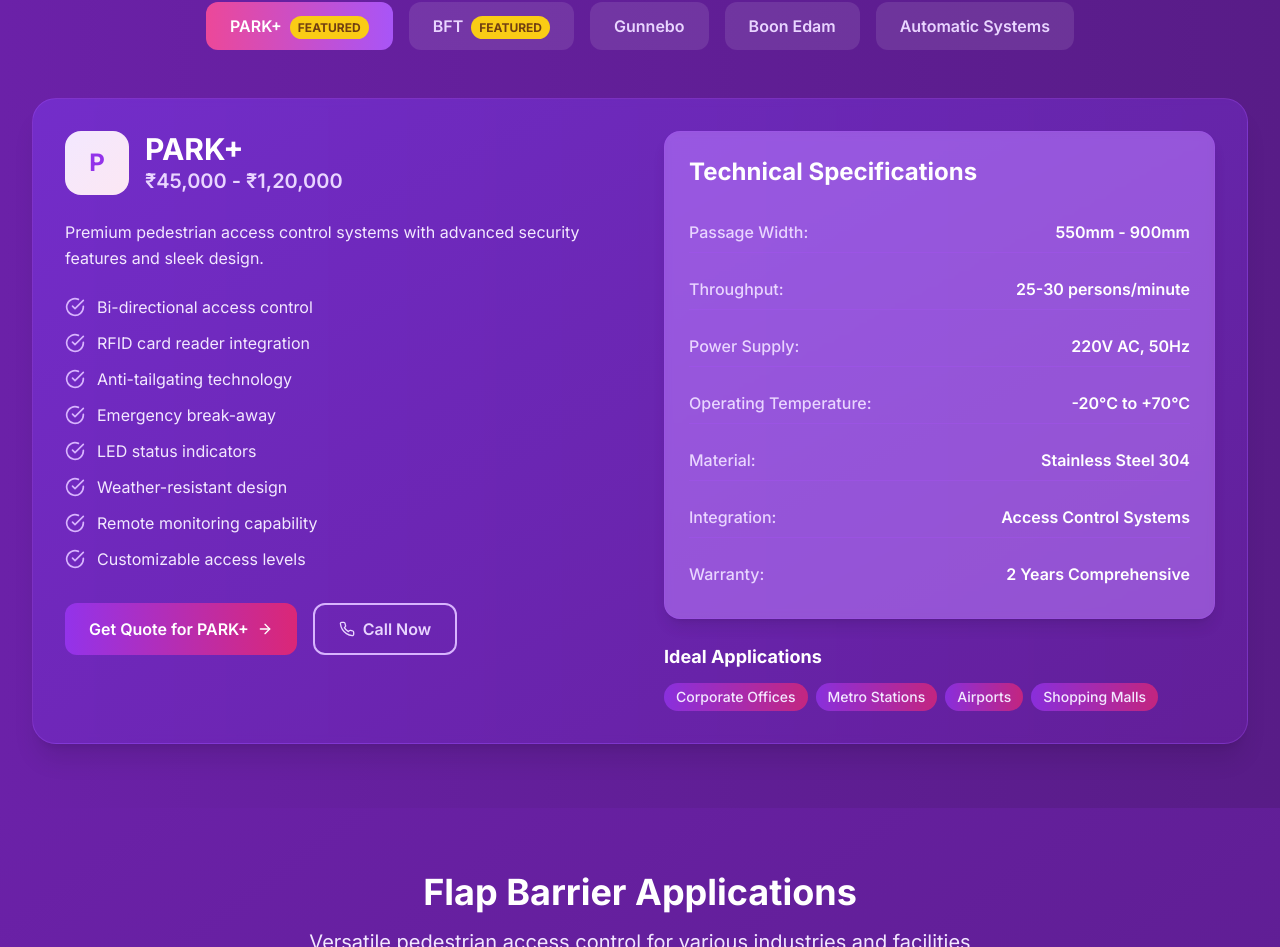
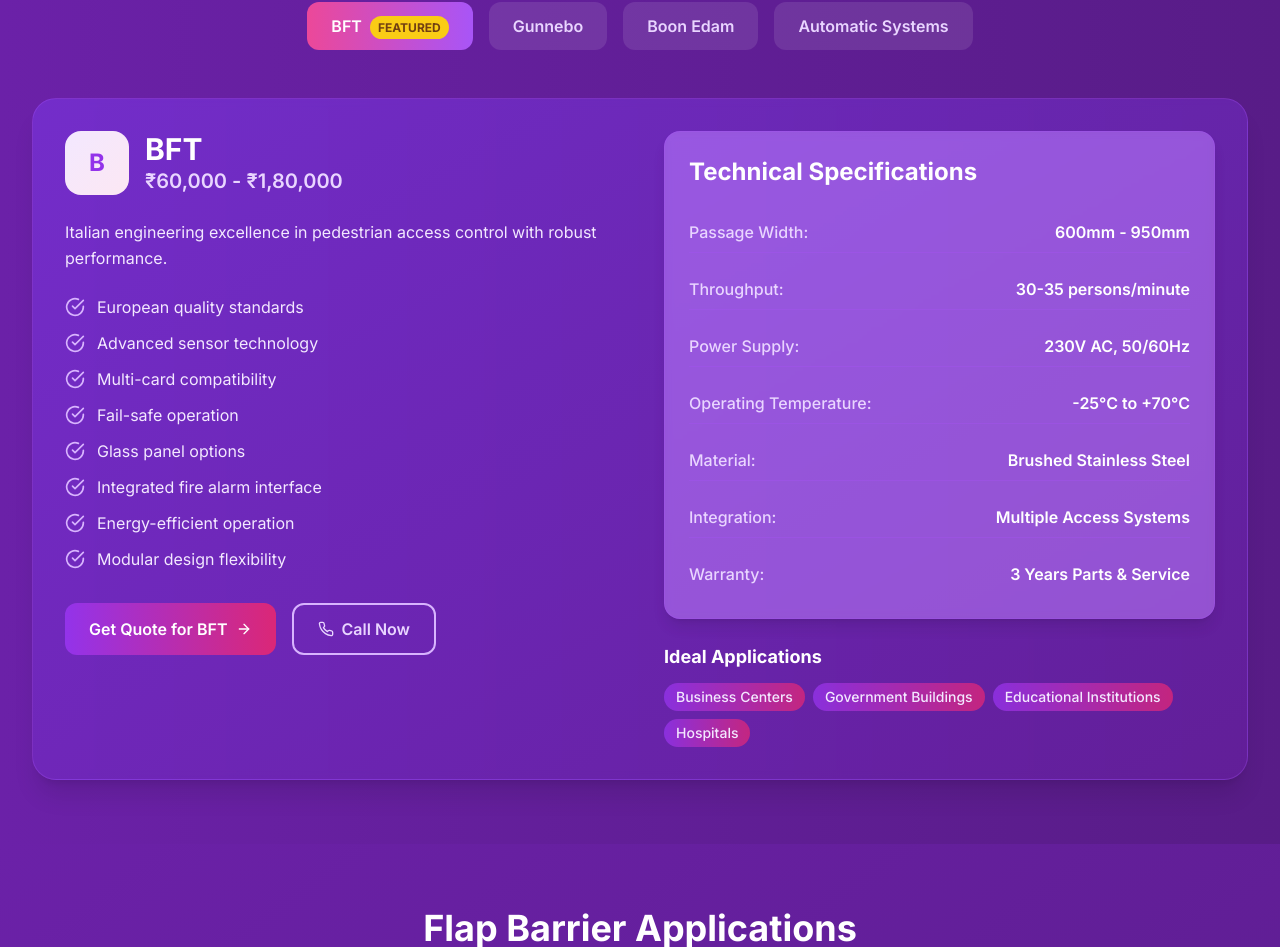
Before and after one commit to Sandeep-Ala/park-space-website, a Next.js app: page /flap-barriers in a window 1280 px wide. Shown: the part 819-1766 px from the top of the page. Built offline with nearby package versions, Linux system fonts and the light colour scheme.

Commit message:
removed park+

```diff
--- a/src/app/flap-barriers/page.tsx
+++ b/src/app/flap-barriers/page.tsx
@@ -23,34 +23,6 @@
 
 // Brand data for Flap Barriers
 const flapBarrierBrands = [
-  {
-    id: 'park-plus',
-    name: 'PARK+',
-    logo: '/images/brands/park-plus-logo.png',
-    featured: true,
-    priceRange: '₹45,000 - ₹1,20,000',
-    description: 'Premium pedestrian access control systems with advanced security features and sleek design.',
-    features: [
-      'Bi-directional access control',
-      'RFID card reader integration',
-      'Anti-tailgating technology',
-      'Emergency break-away',
-      'LED status indicators',
-      'Weather-resistant design',
-      'Remote monitoring capability',
-      'Customizable access levels'
-    ],
-    specifications: {
-      'Passage Width': '550mm - 900mm',
-      'Throughput': '25-30 persons/minute',
-      'Power Supply': '220V AC, 50Hz',
-      'Operating Temperature': '-20°C to +70°C',
-      'Material': 'Stainless Steel 304',
-      'Integration': 'Access Control Systems',
-      'Warranty': '2 Years Comprehensive'
-    },
-    applications: ['Corporate Offices', 'Metro Stations', 'Airports', 'Shopping Malls']
-  },
   {
     id: 'bft',
     name: 'BFT',
--- a/src/app/page.tsx
+++ b/src/app/page.tsx
@@ -83,10 +83,10 @@
     id: 'flap-barriers',
     name: 'Flap Barriers',
     image: '/images/services/flap-barriers.jpeg',
-    shortDesc: 'Pedestrian access control for offices & metro stations with PARK+ and BFT',
-    detailedDesc: 'Professional flap barrier systems from PARK+ and BFT brands for pedestrian access control in high-traffic areas.',
+    shortDesc: 'Pedestrian access control for offices & metro stations with BFT',
+    detailedDesc: 'Professional flap barrier systems from BFT brands for pedestrian access control in high-traffic areas.',
     priceRange: '₹40,000 - ₹2,00,000',
-    brands: ['PARK+', 'BFT', 'Magnetic', 'Turnstile', 'Security Plus'],
+    brands: ['BFT', 'Magnetic', 'Turnstile', 'Security Plus'],
     applications: ['Metro Stations', 'Corporate Lobbies', 'Airports', 'Shopping Malls', 'Government Buildings'],
     route: '/flap-barriers'
   },
```
Also changed, not shown: 1 other file (tests, documents, lock files or other folders).
